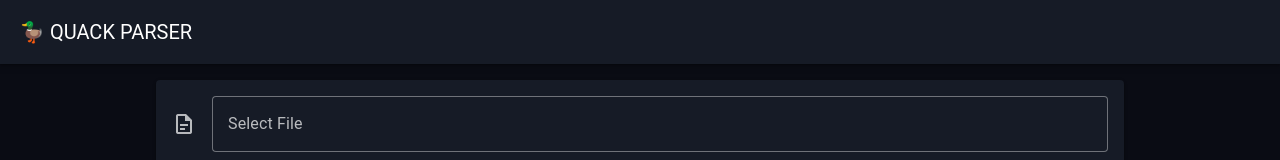
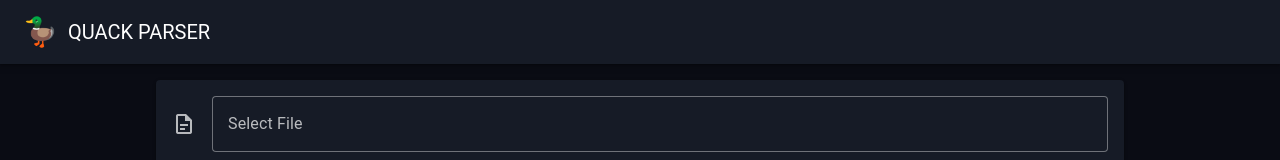
Before and after one commit to karakuri-work/quackparser, a Vue app in the folder Frontend/: page / in a window 1280 px wide. Shown: the top 160 px of the page. Built offline with nearby package versions, Linux system fonts and the light colour scheme; a small style sheet from the web is missing.

Commit message:
feat: update favicon and refresh header UI

```diff
--- a/Frontend/index.html
+++ b/Frontend/index.html
@@ -3,7 +3,7 @@
   <head>
     <meta charset="UTF-8" />
     <link rel="stylesheet" href="/layers.css" />
-    <link rel="icon" href="/favicon.ico" />
+    <link rel="icon" href="/icon.png" />
     <meta name="viewport" content="width=device-width, initial-scale=1.0" />
     <title>QUACK PARSER - Markdown Conversion via Docling</title>
   </head>
--- a/Frontend/src/App.vue
+++ b/Frontend/src/App.vue
@@ -2,7 +2,12 @@
   <v-app>
     <v-main>
       <v-app-bar>
-        <v-app-bar-title>🦆 QUACK PARSER</v-app-bar-title>
+        <v-app-bar-title>
+          <div class="d-flex align-center ga-2">
+            <v-avatar rounded="0" image="/icon.png" />
+            <span>QUACK PARSER</span>
+          </div>
+        </v-app-bar-title>
       </v-app-bar>
       <router-view />
     </v-main>
```
Also changed, not shown: Frontend/public/icon.png (added), 1 other file (tests, documents, lock files or other folders).
